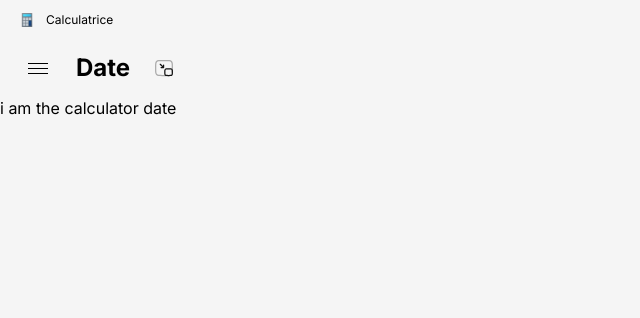
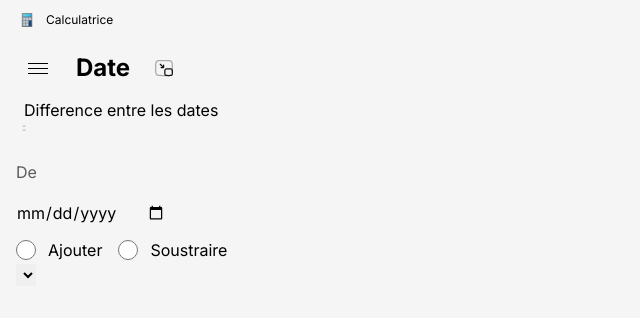
Before and after one commit to yassiEmp/calculatrice-clone, a Next.js app: page /calculatrices/date in a window 1280 px wide. Shown: the top 318 px of the page, without its empty margins (0-640 px from the left). Built offline with nearby package versions, Linux system fonts and the light colour scheme.

Commit message:
making the date page have to fix some ui bug and date issue when the date string receive an month or day string with 1 digit

```diff
--- a/app/calculatrices/(calculatrice)/date/page.tsx
+++ b/app/calculatrices/(calculatrice)/date/page.tsx
@@ -1,11 +1,104 @@
-import React from 'react'
+"use client";
+import React, { useState } from "react";
+import { BsChevronDown } from "react-icons/bs";
 
-    const layout = () => {
-      return (
-        <div>
-          i am the calculator date
-        </div>
-      )
+const layout = () => {
+  const [type, setType] = useState("operation");
+  const [clicked, setClicked] = useState(false);
+
+
+  /// remember to fix the date it must work evenn if the month or the date return 1 digit ex = 1
+  const dateString = `${new Date().getFullYear()}-0${new Date().getMonth()}-0${new Date().getDay()}`
+  let c= Array(999);
+  const handleClick = (word: string) => {
+    switch (word) {
+      case "difference":
+        if (!clicked) {
+          return;
+        }
+        setType((type) => (type = "difference"));
+        break;
+      case "operation":
+        if (!clicked) {
+          return;
+        }
+        setType((type) => (type = "operation"));
+        break;
     }
+  };
+  return (
+    <div className="relative p-4">
+      <div className="w-[250px] overflow-hidden h-9 "></div>
+      <div
+        className={`w-[300px] overflow-hidden absolute top-0 rounded flex flex-col justify-around ${
+          clicked
+            ? " h-20 bg-[#e7e7e7] p-2 shadow-[0px_0px_15px_5px] shadow-[#00000025] "
+            : " h-9 "
+        } `}
+        onClick={() => {
+          setClicked((clicked) => !clicked);
+        }}
+      >
+        <button
+          onClick={() => handleClick("difference")}
+          className="w-full text-left h-7 relative flex items-center p-2 hover:bg-[#e0e0e0] rounded"
+        >{clicked?
+          <div className="absolute h-1/2 w-1 bg-blue-900 left-0 rounded "></div>:<></>}
+          Difference entre les dates
+        </button>
+        <BsChevronDown />
+        <button
+          onClick={() => handleClick("operation")}
+          className={`w-full text-left h-7 relative flex items-center p-2 hover:bg-[#e0e0e0] rounded ${
+            !clicked ? "hidden" : ""
+          } `}
+        >{clicked?
+          <div className="absolute h-1/2 w-1 bg-blue-900 left-0 rounded "></div>:<></>}
+          Ajouter ou soustraire des jours
+        </button>
+        <BsChevronDown />
+      </div>
+      {type == "difference" ? (
+        <>
+          <div className="flex flex-col w-[300px] gap-4 mt-3 ">
+            <p className="text-[#5c5c5c]">De</p>
+            <input
+              type="date"
+              className="bg-transparent w-[150px]"
+              defaultValue={dateString }
+            />
+          </div>
+          <div className="flex flex-col w-[300px] gap-4 mt-3 ">
+            <p className="text-[#5c5c5c]">A</p>
+            <input
+              type="date"
+              className="bg-transparent w-[150px]"
+              defaultValue={dateString }
+            />
+          </div>
+        </>
+      ) : (
+        <>
+          <div className="flex flex-col w-[300px] gap-4 mt-3 ">
+            <p className="text-[#5c5c5c]">De</p>
+            <input
+              type="date"
+              className="bg-transparent w-[150px]"
+              defaultValue={dateString }
+            />
+          </div>
+          <div className="flex gap-4 pt-3">
+            <div className=" flex gap-3 justify-center items-center"><input type="radio" className="w-5 h-5 " name="type" id="Ajouter"/><label htmlFor="Ajouter">Ajouter</label></div>
+            <div className=" flex gap-3 justify-center items-center"><input type="radio" className="w-5 h-5 " name="type" id="Soustraire"/><label htmlFor="Soustraire">Soustraire</label></div>
+          </div>
+          <div>
+            <select name="annee" id="annee">
+            </select>
+          </div>
+        </>
+      )}
+    </div>
+  );
+};
 
-    export default layout
+export default layout;
--- a/app/calculatrices/(calculatrice)/graphique/page.tsx
+++ b/app/calculatrices/(calculatrice)/graphique/page.tsx
@@ -1,11 +1,14 @@
 import React from 'react'
 
-    const layout = () => {
+    const SvgFromMAth = () => {
       return (
-        <div>
-          i am the calculator graphique
-        </div>
+        <svg
+        width="240"
+        height="240"
+        fill="none">
+          <path d='M9.94358 2.25H14.0564C15.8942 2.24998 17.3498 2.24997 18.489 2.40314C19.6614 2.56076 20.6104 2.89288 21.3588 3.64124C22.1071 4.38961 22.4392 5.33856 22.5969 6.51098C22.75 7.65019 22.75 9.10583 22.75 10.9436V17.5H21.25V11C21.25' fill='#000'></path>
+        </svg>
       )
     }
 
-    export default layout
+    export default SvgFromMAth
```
